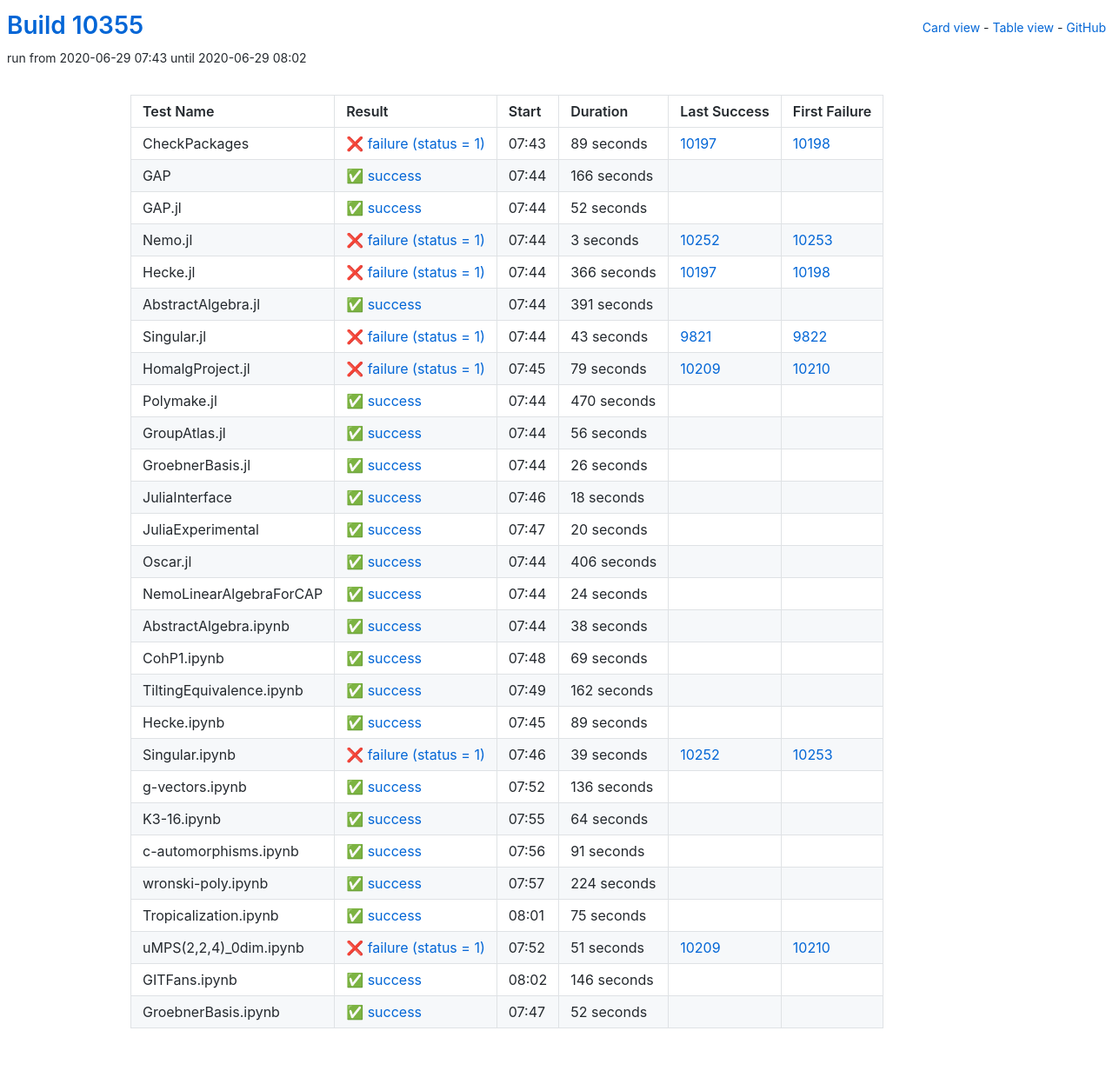
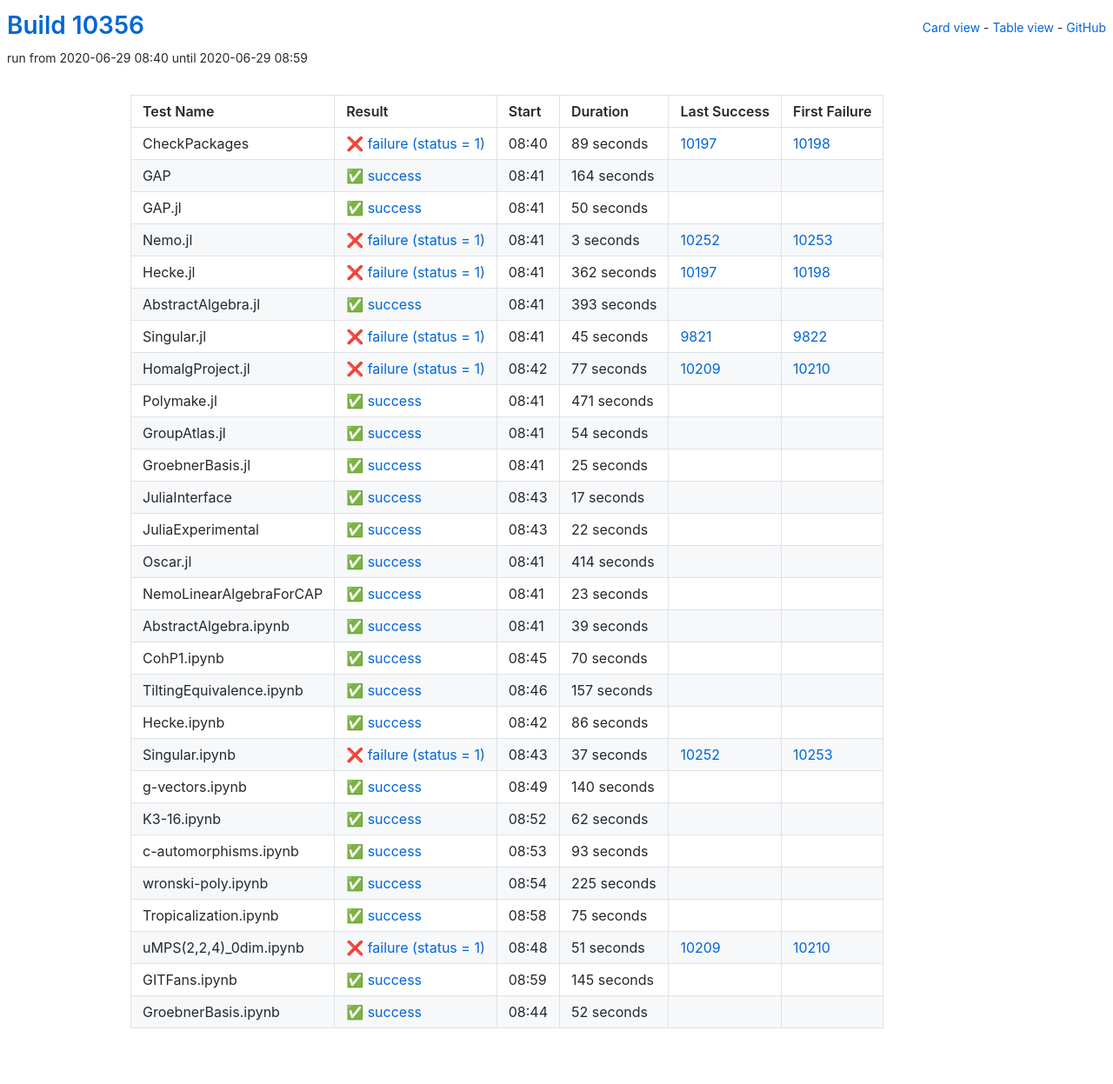
Before and after one commit to oscar-system/oscar-ci-status, a Jekyll site: the page built from table.html, in a window 1280 px wide. Shown: the whole page at 87% size. Built offline with Jekyll 4.4.1, drawn with Linux system fonts in a browser that asks for light colours.

Commit message:
Build #10356

```diff
--- a/_data/ci.yml
+++ b/_data/ci.yml
@@ -1,6 +1,6 @@
 ---
-build: 10355
-build_url: https://oscarci.mathematik.uni-kl.de/job/oscar/10355/
+build: 10356
+build_url: https://oscarci.mathematik.uni-kl.de/job/oscar/10356/
 job: oscar
 organization: oscar-system
 repo: oscar-ci-status
@@ -8,8 +8,8 @@
 tests:
 - name: CheckPackages
   id: checkpackages
-  log: https://oscarci.mathematik.uni-kl.de/job/oscar/10355/artifact/logs/build-10355/CheckPackages.log
-  start: 2020-06-29 07:43
+  log: https://oscarci.mathematik.uni-kl.de/job/oscar/10356/artifact/logs/build-10356/CheckPackages.log
+  start: 2020-06-29 08:40
   success: false
   exitcode: 1
   status: failure
@@ -20,32 +20,32 @@
   first_failure_url: https://oscarci.mathematik.uni-kl.de/job/oscar/10198/
 - name: GAP
   id: gap
-  log: https://oscarci.mathematik.uni-kl.de/job/oscar/10355/artifact/logs/build-10355/GAP.log
-  start: 2020-06-29 07:44
+  log: https://oscarci.mathematik.uni-kl.de/job/oscar/10356/artifact/logs/build-10356/GAP.log
+  start: 2020-06-29 08:41
   success: true
   exitcode: 0
   status: success
-  duration: 166
+  duration: 164
   last_success: false
   last_success_url:
   first_failure: false
   first_failure_url:
 - name: GAP.jl
   id: gap-jl
-  log: https://oscarci.mathematik.uni-kl.de/job/oscar/10355/artifact/logs/build-10355/GAP.jl.log
-  start: 2020-06-29 07:44
+  log: https://oscarci.mathematik.uni-kl.de/job/oscar/10356/artifact/logs/build-10356/GAP.jl.log
+  start: 2020-06-29 08:41
   success: true
   exitcode: 0
   status: success
-  duration: 52
+  duration: 50
   last_success: false
   last_success_url:
   first_failure: false
   first_failure_url:
 - name: Nemo.jl
   id: nemo-jl
-  log: https://oscarci.mathematik.uni-kl.de/job/oscar/10355/artifact/logs/build-10355/Nemo.jl.log
-  start: 2020-06-29 07:44
+  log: https://oscarci.mathematik.uni-kl.de/job/oscar/10356/artifact/logs/build-10356/Nemo.jl.log
+  start: 2020-06-29 08:41
   success: false
   exitcode: 1
   status: failure
@@ -56,248 +56,248 @@
   first_failure_url: https://oscarci.mathematik.uni-kl.de/job/oscar/10253/
 - name: Hecke.jl
   id: hecke-jl
-  log: https://oscarci.mathematik.uni-kl.de/job/oscar/10355/artifact/logs/build-10355/Hecke.jl.log
-  start: 2020-06-29 07:44
+  log: https://oscarci.mathematik.uni-kl.de/job/oscar/10356/artifact/logs/build-10356/Hecke.jl.log
+  start: 2020-06-29 08:41
   success: false
   exitcode: 1
   status: failure
-  duration: 366
+  duration: 362
   last_success: 10197
   last_success_url: https://oscarci.mathematik.uni-kl.de/job/oscar/10197/
   first_failure: 10198
   first_failure_url: https://oscarci.mathematik.uni-kl.de/job/oscar/10198/
 - name: AbstractAlgebra.jl
   id: abstractalgebra-jl
-  log: https://oscarci.mathematik.uni-kl.de/job/oscar/10355/artifact/logs/build-10355/AbstractAlgebra.jl.log
-  start: 2020-06-29 07:44
+  log: https://oscarci.mathematik.uni-kl.de/job/oscar/10356/artifact/logs/build-10356/AbstractAlgebra.jl.log
+  start: 2020-06-29 08:41
   success: true
   exitcode: 0
   status: success
-  duration: 391
+  duration: 393
   last_success: false
   last_success_url:
   first_failure: false
   first_failure_url:
 - name: Singular.jl
   id: singular-jl
-  log: https://oscarci.mathematik.uni-kl.de/job/oscar/10355/artifact/logs/build-10355/Singular.jl.log
-  start: 2020-06-29 07:44
+  log: https://oscarci.mathematik.uni-kl.de/job/oscar/10356/artifact/logs/build-10356/Singular.jl.log
+  start: 2020-06-29 08:41
   success: false
   exitcode: 1
   status: failure
-  duration: 43
+  duration: 45
   last_success: 9821
   last_success_url: https://oscarci.mathematik.uni-kl.de/job/oscar/9821/
   first_failure: 9822
   first_failure_url: https://oscarci.mathematik.uni-kl.de/job/oscar/9822/
 - name: HomalgProject.jl
   id: homalgproject-jl
-  log: https://oscarci.mathematik.uni-kl.de/job/oscar/10355/artifact/logs/build-10355/HomalgProject.jl.log
-  start: 2020-06-29 07:45
+  log: https://oscarci.mathematik.uni-kl.de/job/oscar/10356/artifact/logs/build-10356/HomalgProject.jl.log
+  start: 2020-06-29 08:42
   success: false
   exitcode: 1
   status: failure
-  duration: 79
+  duration: 77
   last_success: 10209
   last_success_url: https://oscarci.mathematik.uni-kl.de/job/oscar/10209/
   first_failure: 10210
   first_failure_url: https://oscarci.mathematik.uni-kl.de/job/oscar/10210/
 - name: Polymake.jl
   id: polymake-jl
-  log: https://oscarci.mathematik.uni-kl.de/job/oscar/10355/artifact/logs/build-10355/Polymake.jl.log
-  start: 2020-06-29 07:44
+  log: https://oscarci.mathematik.uni-kl.de/job/oscar/10356/artifact/logs/build-10356/Polymake.jl.log
+  start: 2020-06-29 08:41
   success: true
   exitcode: 0
   status: success
-  duration: 470
+  duration: 471
   last_success: false
   last_success_url:
   first_failure: false
   first_failure_url:
 - name: GroupAtlas.jl
   id: groupatlas-jl
-  log: https://oscarci.mathematik.uni-kl.de/job/oscar/10355/artifact/logs/build-10355/GroupAtlas.jl.log
-  start: 2020-06-29 07:44
+  log: https://oscarci.mathematik.uni-kl.de/job/oscar/10356/artifact/logs/build-10356/GroupAtlas.jl.log
+  start: 2020-06-29 08:41
   success: true
   exitcode: 0
   status: success
-  duration: 56
+  duration: 54
   last_success: false
   last_success_url:
   first_failure: false
   first_failure_url:
 - name: GroebnerBasis.jl
   id: groebnerbasis-jl
-  log: https://oscarci.mathematik.uni-kl.de/job/oscar/10355/artifact/logs/build-10355/GroebnerBasis.jl.log
-  start: 2020-06-29 07:44
+  log: https://oscarci.mathematik.uni-kl.de/job/oscar/10356/artifact/logs/build-10356/GroebnerBasis.jl.log
+  start: 2020-06-29 08:41
   success: true
   exitcode: 0
   status: success
-  duration: 26
+  duration: 25
   last_success: false
   last_success_url:
   first_failure: false
   first_failure_url:
 - name: JuliaInterface
   id: juliainterface
-  log: https://oscarci.mathematik.uni-kl.de/job/oscar/10355/artifact/logs/build-10355/JuliaInterface.log
-  start: 2020-06-29 07:46
+  log: https://oscarci.mathematik.uni-kl.de/job/oscar/10356/artifact/logs/build-10356/JuliaInterface.log
+  start: 2020-06-29 08:43
   success: true
   exitcode: 0
   status: success
-  duration: 18
+  duration: 17
   last_success: false
   last_success_url:
   first_failure: false
   first_failure_url:
 - name: JuliaExperimental
   id: juliaexperimental
-  log: https://oscarci.mathematik.uni-kl.de/job/oscar/10355/artifact/logs/build-10355/JuliaExperimental.log
-  start: 2020-06-29 07:47
+  log: https://oscarci.mathematik.uni-kl.de/job/oscar/10356/artifact/logs/build-10356/JuliaExperimental.log
+  start: 2020-06-29 08:43
   success: true
   exitcode: 0
   status: success
-  duration: 20
+  duration: 22
   last_success: false
   last_success_url:
   first_failure: false
   first_failure_url:
 - name: Oscar.jl
   id: oscar-jl
-  log: https://oscarci.mathematik.uni-kl.de/job/oscar/10355/artifact/logs/build-10355/Oscar.jl.log
-  start: 2020-06-29 07:44
+  log: https://oscarci.mathematik.uni-kl.de/job/oscar/10356/artifact/logs/build-10356/Oscar.jl.log
+  start: 2020-06-29 08:41
   success: true
   exitcode: 0
   status: success
-  duration: 406
+  duration: 414
   last_success: false
   last_success_url:
   first_failure: false
   first_failure_url:
 - name: NemoLinearAlgebraForCAP
   id: nemolinearalgebraforcap
-  log: https://oscarci.mathematik.uni-kl.de/job/oscar/10355/artifact/logs/build-10355/NemoLinearAlgebraForCAP.log
-  start: 2020-06-29 07:44
+  log: https://oscarci.mathematik.uni-kl.de/job/oscar/10356/artifact/logs/build-10356/NemoLinearAlgebraForCAP.log
+  start: 2020-06-29 08:41
   success: true
   exitcode: 0
   status: success
-  duration: 24
+  duration: 23
   last_success: false
   last_success_url:
   first_failure: false
   first_failure_url:
 - name: AbstractAlgebra.ipynb
   id: abstractalgebra-ipynb
-  log: https://oscarci.mathematik.uni-kl.de/job/oscar/10355/artifact/logs/build-10355/AbstractAlgebra.ipynb.log
-  start: 2020-06-29 07:44
+  log: https://oscarci.mathematik.uni-kl.de/job/oscar/10356/artifact/logs/build-10356/AbstractAlgebra.ipynb.log
+  start: 2020-06-29 08:41
   success: true
   exitcode: 0
   status: success
-  duration: 38
+  duration: 39
   last_success: false
   last_success_url:
   first_failure: false
   first_failure_url:
 - name: CohP1.ipynb
   id: cohp1-ipynb
-  log: https://oscarci.mathematik.uni-kl.de/job/oscar/10355/artifact/logs/build-10355/CohP1.ipynb.log
-  start: 2020-06-29 07:48
+  log: https://oscarci.mathematik.uni-kl.de/job/oscar/10356/artifact/logs/build-10356/CohP1.ipynb.log
+  start: 2020-06-29 08:45
   success: true
   exitcode: 0
   status: success
-  duration: 69
+  duration: 70
   last_success: false
   last_success_url:
   first_failure: false
   first_failure_url:
 - name: TiltingEquivalence.ipynb
   id: tiltingequivalence-ipynb
-  log: https://oscarci.mathematik.uni-kl.de/job/oscar/10355/artifact/logs/build-10355/TiltingEquivalence.ipynb.log
-  start: 2020-06-29 07:49
+  log: https://oscarci.mathematik.uni-kl.de/job/oscar/10356/artifact/logs/build-10356/TiltingEquivalence.ipynb.log
+  start: 2020-06-29 08:46
   success: true
   exitcode: 0
   status: success
-  duration: 162
+  duration: 157
   last_success: false
   last_success_url:
   first_failure: false
   first_failure_url:
 - name: Hecke.ipynb
   id: hecke-ipynb
-  log: https://oscarci.mathematik.uni-kl.de/job/oscar/10355/artifact/logs/build-10355/Hecke.ipynb.log
-  start: 2020-06-29 07:45
+  log: https://oscarci.mathematik.uni-kl.de/job/oscar/10356/artifact/logs/build-10356/Hecke.ipynb.log
+  start: 2020-06-29 08:42
   success: true
   exitcode: 0
   status: success
-  duration: 89
+  duration: 86
   last_success: false
   last_success_url:
   first_failure: false
   first_failure_url:
 - name: Singular.ipynb
   id: singular-ipynb
-  log: https://oscarci.mathematik.uni-kl.de/job/oscar/10355/artifact/logs/build-10355/Singular.ipynb.log
-  start: 2020-06-29 07:46
+  log: https://oscarci.mathematik.uni-kl.de/job/oscar/10356/artifact/logs/build-10356/Singular.ipynb.log
+  start: 2020-06-29 08:43
   success: false
   exitcode: 1
   status: failure
-  duration: 39
+  duration: 37
   last_success: 10252
   last_success_url: https://oscarci.mathematik.uni-kl.de/job/oscar/10252/
   first_failure: 10253
   first_failure_url: https://oscarci.mathematik.uni-kl.de/job/oscar/10253/
 - name: g-vectors.ipynb
   id: g-vectors-ipynb
-  log: https://oscarci.mathematik.uni-kl.de/job/oscar/10355/artifact/logs/build-10355/g-vectors.ipynb.log
-  start: 2020-06-29 07:52
+  log: https://oscarci.mathematik.uni-kl.de/job/oscar/10356/artifact/logs/build-10356/g-vectors.ipynb.log
+  start: 2020-06-29 08:49
   success: true
   exitcode: 0
   status: success
-  duration: 136
+  duration: 140
   last_success: false
   last_success_url:
   first_failure: false
   first_failure_url:
 - name: K3-16.ipynb
   id: k3-16-ipynb
-  log: https://oscarci.mathematik.uni-kl.de/job/oscar/10355/artifact/logs/build-10355/K3-16.ipynb.log
-  start: 2020-06-29 07:55
+  log: https://oscarci.mathematik.uni-kl.de/job/oscar/10356/artifact/logs/build-10356/K3-16.ipynb.log
+  start: 2020-06-29 08:52
   success: true
   exitcode: 0
   status: success
-  duration: 64
+  duration: 62
   last_success: false
   last_success_url:
   first_failure: false
   first_failure_url:
 - name: c-automorphisms.ipynb
   id: c-automorphisms-ipynb
-  log: https://oscarci.mathematik.uni-kl.de/job/oscar/10355/artifact/logs/build-10355/c-automorphisms.ipynb.log
-  start: 2020-06-29 07:56
+  log: https://oscarci.mathematik.uni-kl.de/job/oscar/10356/artifact/logs/build-10356/c-automorphisms.ipynb.log
+  start: 2020-06-29 08:53
   success: true
   exitcode: 0
   status: success
-  duration: 91
+  duration: 93
   last_success: false
   last_success_url:
   first_failure: false
   first_failure_url:
 - name: wronski-poly.ipynb
   id: wronski-poly-ipynb
-  log: https://oscarci.mathematik.uni-kl.de/job/oscar/10355/artifact/logs/build-10355/wronski-poly.ipynb.log
-  start: 2020-06-29 07:57
+  log: https://oscarci.mathematik.uni-kl.de/job/oscar/10356/artifact/logs/build-10356/wronski-poly.ipynb.log
+  start: 2020-06-29 08:54
   success: true
   exitcode: 0
   status: success
-  duration: 224
+  duration: 225
   last_success: false
   last_success_url:
   first_failure: false
   first_failure_url:
 - name: Tropicalization.ipynb
   id: tropicalization-ipynb
-  log: https://oscarci.mathematik.uni-kl.de/job/oscar/10355/artifact/logs/build-10355/Tropicalization.ipynb.log
-  start: 2020-06-29 08:01
+  log: https://oscarci.mathematik.uni-kl.de/job/oscar/10356/artifact/logs/build-10356/Tropicalization.ipynb.log
+  start: 2020-06-29 08:58
   success: true
   exitcode: 0
   status: success
@@ -308,8 +308,8 @@
   first_failure_url:
 - name: uMPS(2,2,4)_0dim.ipynb
   id: umps-2-2-4-0dim-ipynb
-  log: https://oscarci.mathematik.uni-kl.de/job/oscar/10355/artifact/logs/build-10355/uMPS-2-2-4-_0dim.ipynb.log
-  start: 2020-06-29 07:52
+  log: https://oscarci.mathematik.uni-kl.de/job/oscar/10356/artifact/logs/build-10356/uMPS-2-2-4-_0dim.ipynb.log
+  start: 2020-06-29 08:48
   success: false
   exitcode: 1
   status: failure
@@ -320,20 +320,20 @@
   first_failure_url: https://oscarci.mathematik.uni-kl.de/job/oscar/10210/
 - name: GITFans.ipynb
   id: gitfans-ipynb
-  log: https://oscarci.mathematik.uni-kl.de/job/oscar/10355/artifact/logs/build-10355/GITFans.ipynb.log
-  start: 2020-06-29 08:02
+  log: https://oscarci.mathematik.uni-kl.de/job/oscar/10356/artifact/logs/build-10356/GITFans.ipynb.log
+  start: 2020-06-29 08:59
   success: true
   exitcode: 0
   status: success
-  duration: 146
+  duration: 145
   last_success: false
   last_success_url:
   first_failure: false
   first_failure_url:
 - name: GroebnerBasis.ipynb
   id: groebnerbasis-ipynb
-  log: https://oscarci.mathematik.uni-kl.de/job/oscar/10355/artifact/logs/build-10355/GroebnerBasis.ipynb.log
-  start: 2020-06-29 07:47
+  log: https://oscarci.mathematik.uni-kl.de/job/oscar/10356/artifact/logs/build-10356/GroebnerBasis.ipynb.log
+  start: 2020-06-29 08:44
   success: true
   exitcode: 0
   status: success
```
Also changed, not shown: README.md.
